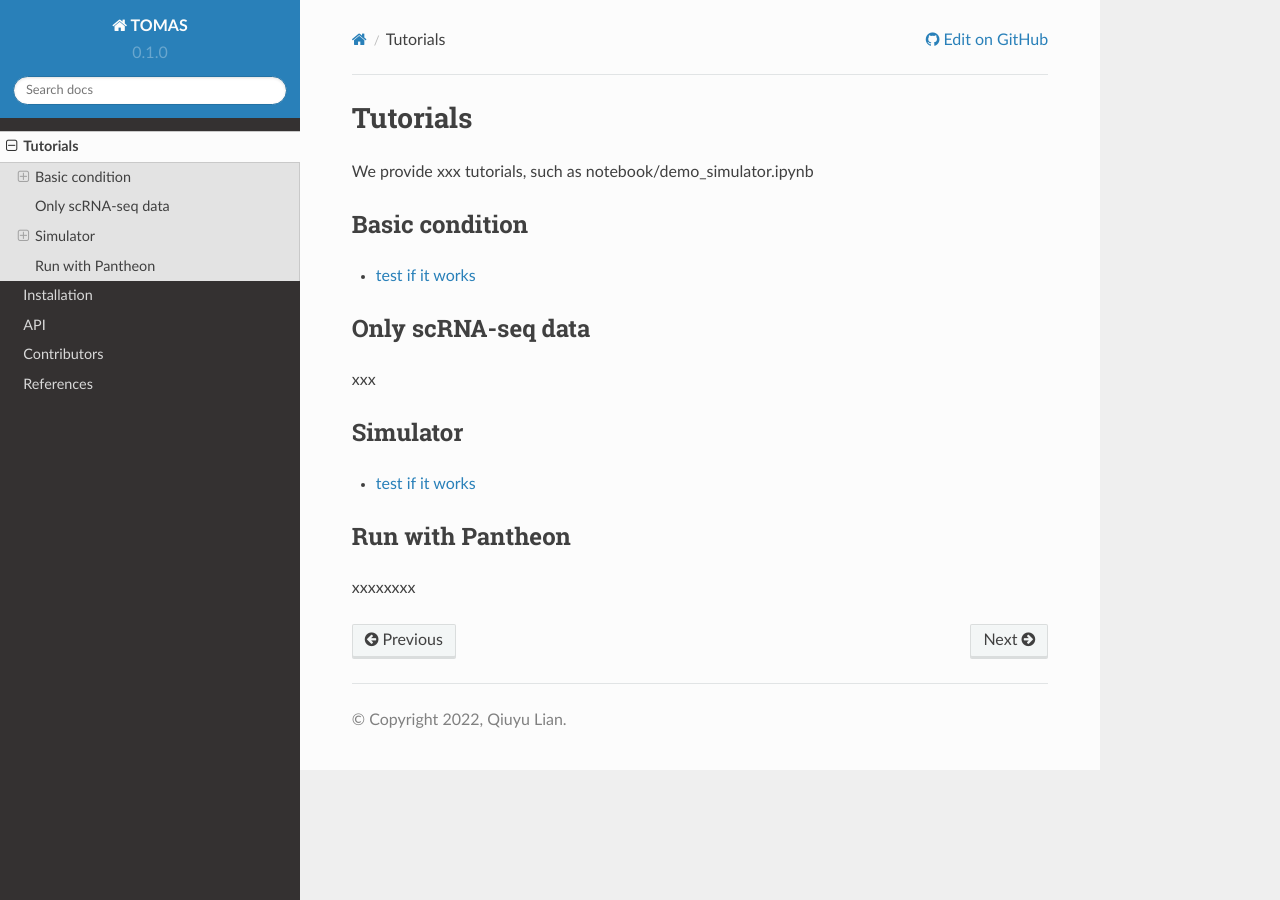
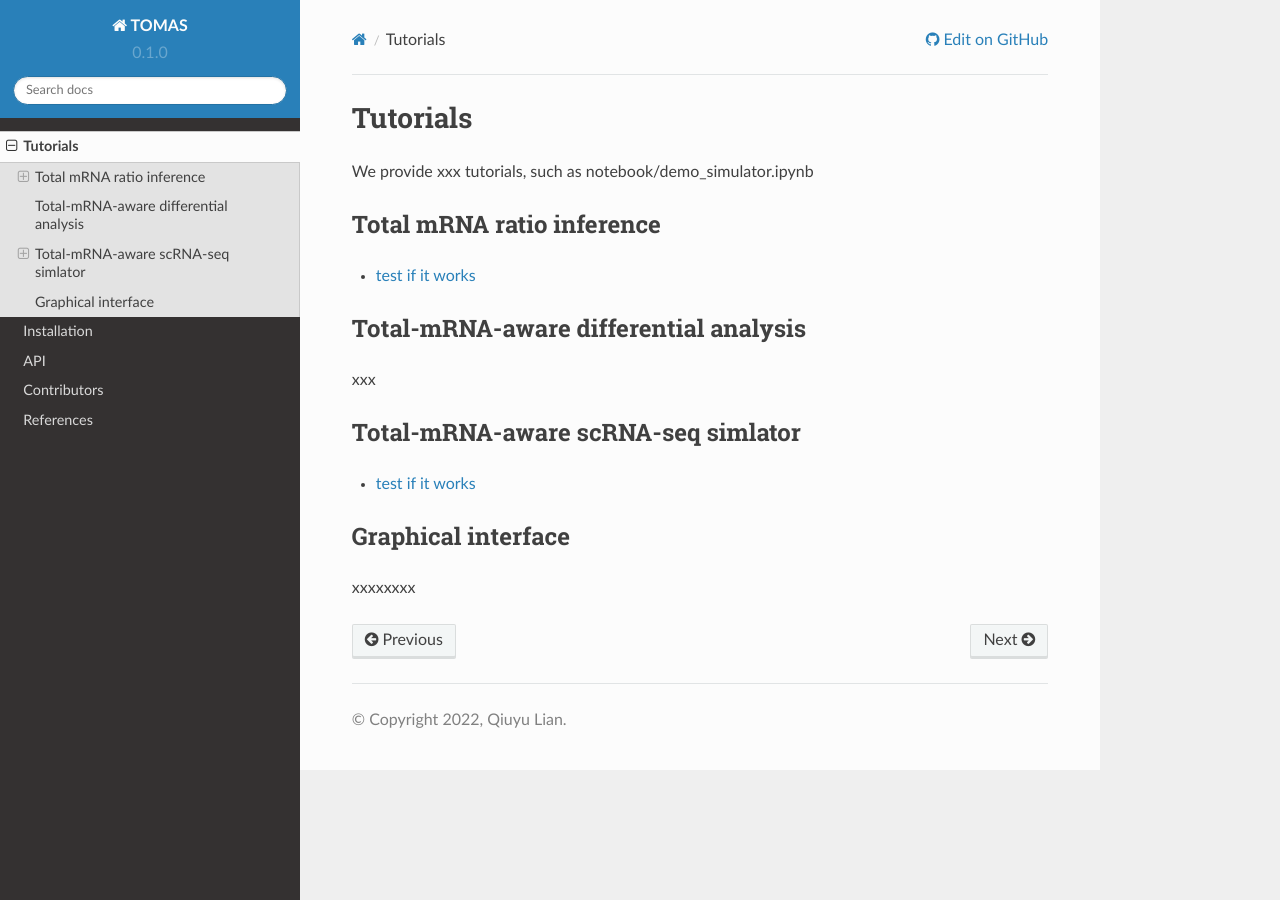
Before and after one commit to QiuyuLian/TOMAS, a Sphinx documentation site: the page built from docs/source/tutorials.rst, in a window 1280 px wide. Built offline with Sphinx 7.4.7 and the Read the Docs theme 2.0.0, drawn with Linux system fonts in a browser that asks for light colours; pages that are not in the unit, such as notebooks, are missing from menus.

Commit message:
chagne tutorial subtitles

```diff
--- a/docs/source/index.rst
+++ b/docs/source/index.rst
@@ -3,8 +3,6 @@ Welcome to TOMAS's documentation!
 
 **TOMAS** is a Python library for xxxx.
 
-Check out the :doc:`tutorials` section for further information and
-how to :ref:`installation` the project.
 
 .. note::
 
@@ -32,6 +30,10 @@ How
 Basically, we ....
 Details see our paper.
 
+Check out the :doc:`tutorials` section for further information and
+how to :ref:`installation` the project.
+
+
 
 Citate us
 ---------
--- a/docs/source/tutorials.rst
+++ b/docs/source/tutorials.rst
@@ -5,8 +5,8 @@ We provide xxx tutorials, such as :ref:`notebook/demo_simulator.ipynb`
 
 
 
-Basic condition
----------------
+Total mRNA ratio inference
+--------------------------
 
 .. toctree::
    :maxdepth:1
@@ -14,15 +14,15 @@ Basic condition
    test
 
 
-Only scRNA-seq data
--------------------
+Total-mRNA-aware differential analysis
+--------------------------------------
 
 xxx
 
 
 
-Simulator
----------
+Total-mRNA-aware scRNA-seq simlator
+-----------------------------------
 
 .. toctree::
    :maxdepth:1
@@ -30,7 +30,7 @@ Simulator
    test
 
 
-Run with Pantheon
------------------
+Graphical interface
+-------------------
 
 xxxxxxxx
```
